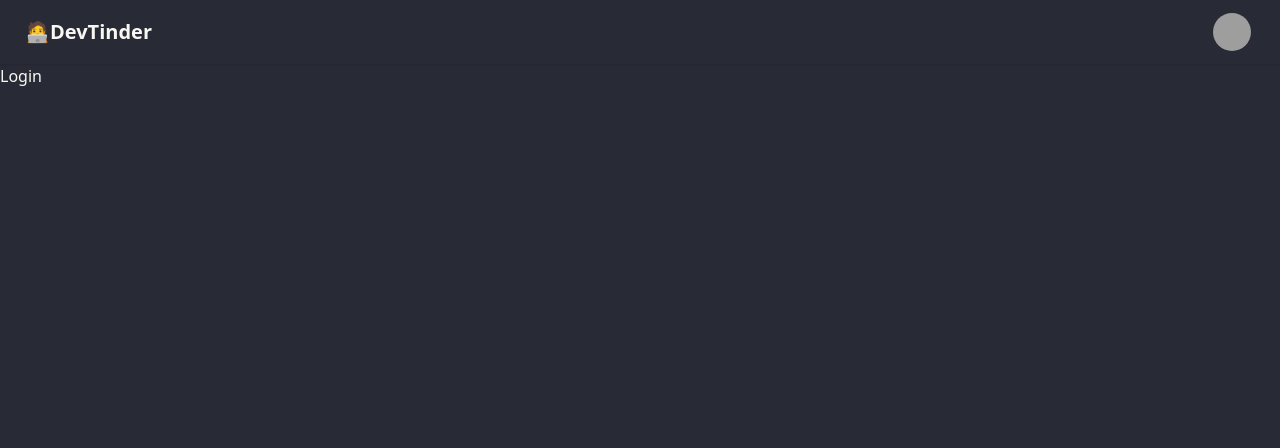
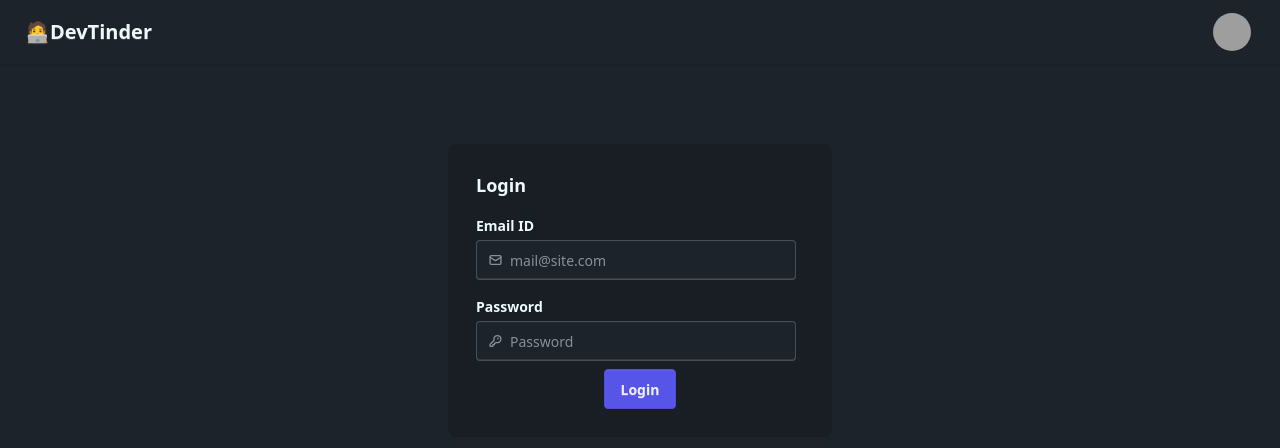
Before and after one commit to rockcee31/devTinder-web, a React (Vite) app: page /Login in a window 1280 px wide. Shown: the top 448 px of the page. Built offline with nearby package versions, Linux system fonts and the light colour scheme; no server answers; grey boxes are pictures that could not be loaded.

Commit message:
properly setup login component an dmake api call for logging in

```diff
--- a/index.html
+++ b/index.html
@@ -1,5 +1,5 @@
 <!doctype html>
-<html lang="en" data-theme="dracula">
+<html lang="en" data-theme="dark" >
   <head>
     <meta charset="UTF-8" />
     <link rel="icon" type="image/svg+xml" href="/vite.svg" />
--- a/package.json
+++ b/package.json
@@ -11,6 +11,7 @@
   },
   "dependencies": {
     "@tailwindcss/vite": "^4.0.15",
+    "axios": "^1.8.4",
     "postcss": "^8.5.3",
     "react": "^19.0.0",
     "react-dom": "^19.0.0",
--- a/src/App.jsx
+++ b/src/App.jsx
@@ -7,8 +7,8 @@ function App() {
   return (
     <BrowserRouter basename="/">
       <Routes>
-        <Route path="/" element={<Body />}>
-          {/* ✅ Use relative paths (without `/`) for child routes */}
+        <Route path="/" element={<Body />}>  {/*parent route top level route */}
+          {/* ✅ Use relative paths (without `/`) for child routes nested */}
           <Route path="Login" element={<Login />} />
           <Route path="Profile" element={<Profile />} />
         </Route>
--- a/src/Body.jsx
+++ b/src/Body.jsx
@@ -4,10 +4,11 @@ import { Outlet } from 'react-router-dom'
 
 const Body = () => {
   return (
-    <div>
+    <div >
     <NavBar/>
+    <div className='h-full w-full'>
     <Outlet/>
-
+    </div>
     </div>
 
 
--- a/src/Login.jsx
+++ b/src/Login.jsx
@@ -1,9 +1,76 @@
-import React from 'react'
+import React, { useState } from 'react'
+import axios from 'axios';
+const Login = () => {
+//api wo hota hai jo connection karwata hai req ka server se or server se response laake user  ko de rha hai
+  const [emailId,setemailID] = useState("");
+  const [password,setpassworrd] = useState("");
+ //login to handle api he karega
+const handleLogin = async()=>{
+try{
+    const res = await axios.post("http://localhost:3000/login",{
+      emailId,
+      password
+    })
+    console.log(res)
+}catch(err){
+  console.log(err)
+}
+}//when you make api call from x domain to y domain than it gives you cors error(cross origin error and only browser throws this error cause they don't allow it due security reason even the port number matter here if your making call to 7777 from 3000 this also throw error so browser req to be made to same domain and host so we can handle it in api level we can bypass cors in the api level or backend so in login api we can bypass cors so we can use cors middleware provided by exppress
+// u just have to do npm i cors
 
-const Login = () => {
+
+
   return (
-    <div>Login</div>
+
+    <div className='flex items-center justify-center my-20'>
+      <div className="card card-dash bg-base-200 w-96 border-4">
+        <div className="card-body">
+
+          <h2 className='card-title'>Login</h2>
+          {/* Email */}
+          <div>
+          <span className="fieldset-legend">Email ID</span>
+            <label className="input validator">
+              <svg className="h-[1em] opacity-50" xmlns="http://www.w3.org/2000/svg" viewBox="0 0 24 24"><g strokeLinejoin="round" strokeLinecap="round" strokeWidth="2.5" fill="none" stroke="currentColor"><rect width="20" height="16" x="2" y="4" rx="2"></rect><path d="m22 7-8.97 5.7a1.94 1.94 0 0 1-2.06 0L2 7"></path></g></svg>
+              <input type="text" placeholder="mail@site.com" required  value={emailId} onChange={(e)=>setemailID(e.target.value)}/>
+            </label>
+            <div className="validator-hint hidden">Enter valid email address</div>
+          </div>
+
+          <div className="validator-hint hidden">Enter valid email address</div>
+
+          {/* password */}
+          <div>
+          <span className="fieldset-legend">Password</span>
+            <label className="input validator">
+              <svg className="h-[1em] opacity-50" xmlns="http://www.w3.org/2000/svg" viewBox="0 0 24 24"><g strokeLinejoin="round" strokeLinecap="round" strokeWidth="2.5" fill="none" stroke="currentColor"><path d="M2.586 17.414A2 2 0 0 0 2 18.828V21a1 1 0 0 0 1 1h3a1 1 0 0 0 1-1v-1a1 1 0 0 1 1-1h1a1 1 0 0 0 1-1v-1a1 1 0 0 1 1-1h.172a2 2 0 0 0 1.414-.586l.814-.814a6.5 6.5 0 1 0-4-4z"></path><circle cx="16.5" cy="7.5" r=".5" fill="currentColor"></circle></g></svg>
+              <input type="text" required placeholder="Password" minlength="8" pattern="(?=.*\d)(?=.*[a-z])(?=.*[A-Z]).{8,}" title="Must be more than 8 characters, including number, lowercase letter, uppercase letter" value={password} onChange={(e)=>setpassworrd(e.target.password)}/>
+            </label>
+            <p className="validator-hint hidden">
+              Must be more than 8 characters, including
+              <br />At least one number
+              <br />At least one lowercase letter
+              <br />At least one uppercase letter
+            </p>
+            </div>
+
+
+
+          <div className="card-actions justify-center">
+            <button className="btn btn-active btn-primary" onClick={handleLogin()}>Login</button>
+          </div>
+
+        </div>
+      </div>
+    </div>
   )
 }
 
 export default Login
+
+
+//so after crating ui we will make api call to login we will bw using promise
+
+// when you make this api call  you will get cors error i will just import that cors and use it in app.js in backend  and use it at the top app.use(cors)
+
+// so now when i logged in i got the response back you will cookie is not getting saved cause cors is still not sending credential and our credential from frontend not getting there properly  so inn frontend axios 2nd parameter i have to do withcredential:true and in backen d parameter i have to do credential true
--- /dev/null
+++ b/src/Signup.jsx
@@ -0,0 +1,61 @@
+import React from 'react'
+
+const Signup = () => {
+  return (
+    <div className='flex items-center justify-center my-20'>
+    <div className="card card-dash bg-base-100 w-96">
+      <div className="card-body">
+
+        <h2 className='card-title'>Login</h2>
+
+       {/* UserName */}
+        <div>
+        <span className="fieldset-legend">UserName</span>
+          <label className="input validator">
+            <svg className="h-[1em] opacity-50" xmlns="http://www.w3.org/2000/svg" viewBox="0 0 24 24"><g strokeLinejoin="round" strokeLinecap="round" strokeWidth="2.5" fill="none" stroke="currentColor"><rect width="20" height="16" x="2" y="4" rx="2"></rect><path d="m22 7-8.97 5.7a1.94 1.94 0 0 1-2.06 0L2 7"></path></g></svg>
+            <input type="name" placeholder="UserName" required />
+          </label>
+        </div>
+
+
+
+        {/* Email */}
+        <div>
+        <span className="fieldset-legend">Email ID</span>
+          <label className="input validator">
+            <svg className="h-[1em] opacity-50" xmlns="http://www.w3.org/2000/svg" viewBox="0 0 24 24"><g strokeLinejoin="round" strokeLinecap="round" strokeWidth="2.5" fill="none" stroke="currentColor"><rect width="20" height="16" x="2" y="4" rx="2"></rect><path d="m22 7-8.97 5.7a1.94 1.94 0 0 1-2.06 0L2 7"></path></g></svg>
+            <input type="email" placeholder="mail@site.com" required />
+          </label>
+          <div className="validator-hint hidden">Enter valid email address</div>
+        </div>
+
+
+
+        {/* password */}
+        <div>
+        <span className="fieldset-legend">Password</span>
+          <label className="input validator">
+            <svg className="h-[1em] opacity-50" xmlns="http://www.w3.org/2000/svg" viewBox="0 0 24 24"><g strokeLinejoin="round" strokeLinecap="round" strokeWidth="2.5" fill="none" stroke="currentColor"><path d="M2.586 17.414A2 2 0 0 0 2 18.828V21a1 1 0 0 0 1 1h3a1 1 0 0 0 1-1v-1a1 1 0 0 1 1-1h1a1 1 0 0 0 1-1v-1a1 1 0 0 1 1-1h.172a2 2 0 0 0 1.414-.586l.814-.814a6.5 6.5 0 1 0-4-4z"></path><circle cx="16.5" cy="7.5" r=".5" fill="currentColor"></circle></g></svg>
+            <input type="password" required placeholder="Password" minlength="8" pattern="(?=.*\d)(?=.*[a-z])(?=.*[A-Z]).{8,}" title="Must be more than 8 characters, including number, lowercase letter, uppercase letter" />
+          </label>
+          <p className="validator-hint hidden">
+            Must be more than 8 characters, including
+            <br />At least one number
+            <br />At least one lowercase letter
+            <br />At least one uppercase letter
+          </p>
+        </div>
+
+
+
+        <div className="card-actions justify-center">
+          <button className="btn btn-active btn-primary">Login</button>
+        </div>
+
+      </div>
+    </div>
+  </div>
+  )
+}
+
+export default Signup
--- a/src/index.css
+++ b/src/index.css
@@ -1,38 +1,6 @@
 @import "tailwindcss";
 @plugin "daisyui";
 
-
-@plugin "daisyui/theme" {
-  name: "dracula";
-  default: false;
-  prefersdark: true;
-  color-scheme: "light";
-  --color-base-100: oklch(28.822% 0.022 277.508);
-  --color-base-200: oklch(26.805% 0.02 277.508);
-  --color-base-300: oklch(24.787% 0.019 277.508);
-  --color-base-content: oklch(97.747% 0.007 106.545);
-  --color-primary: oklch(75.461% 0.183 346.812);
-  --color-primary-content: oklch(15.092% 0.036 346.812);
-  --color-secondary: oklch(74.202% 0.148 301.883);
-  --color-secondary-content: oklch(14.84% 0.029 301.883);
-  --color-accent: oklch(83.392% 0.124 66.558);
-  --color-accent-content: oklch(16.678% 0.024 66.558);
-  --color-neutral: oklch(39.445% 0.032 275.524);
-  --color-neutral-content: oklch(87.889% 0.006 275.524);
-  --color-info: oklch(88.263% 0.093 212.846);
-  --color-info-content: oklch(17.652% 0.018 212.846);
-  --color-success: oklch(87.099% 0.219 148.024);
-  --color-success-content: oklch(17.419% 0.043 148.024);
-  --color-warning: oklch(95.533% 0.134 112.757);
-  --color-warning-content: oklch(19.106% 0.026 112.757);
-  --color-error: oklch(68.22% 0.206 24.43);
-  --color-error-content: oklch(13.644% 0.041 24.43);
-  --radius-selector: 1rem;
-  --radius-field: 0.5rem;
-  --radius-box: 1rem;
-  --size-selector: 0.25rem;
-  --size-field: 0.25rem;
-  --border: 1px;
-  --depth: 0;
-  --noise: 0;
+@plugin "daisyui" {
+  themes: light --default, dark --prefersdark;
 }
```
Also changed, not shown: 2 other files (tests, documents, lock files or other folders).
